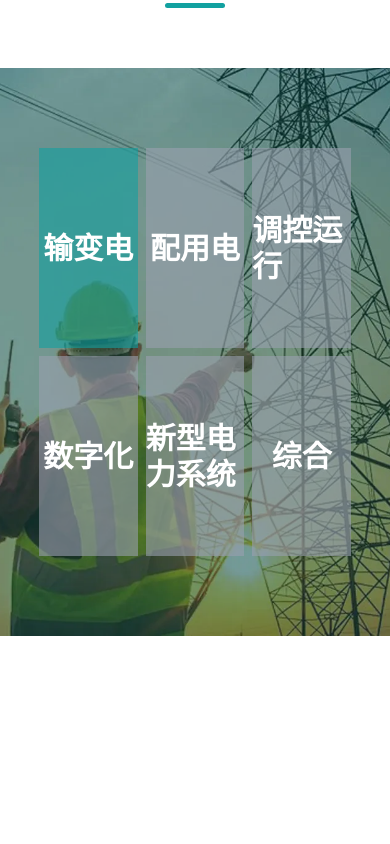
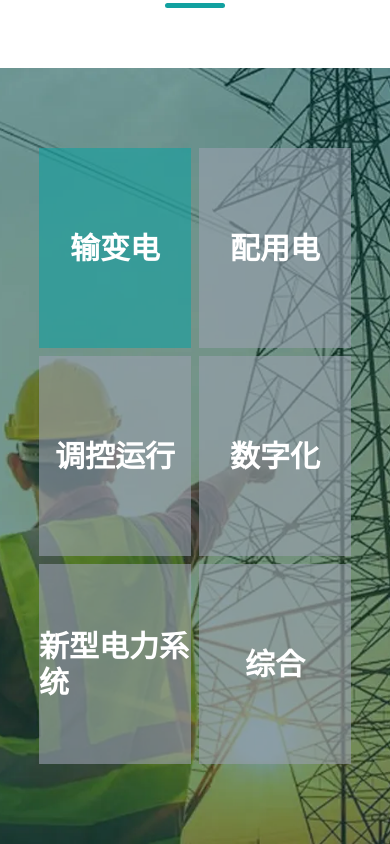
Before and after one commit to real-stanyan/sgcc, a React (Vite) app: page / in a window 390 px wide. Shown: the part 2523-3367 px from the top of the page. Before the commit the page ends 3159 px from the top, so only its background shows below. Built offline with nearby package versions, Linux system fonts and the light colour scheme.

Commit message:
team done PE

```diff
--- a/components/home/Team.tsx
+++ b/components/home/Team.tsx
@@ -23,7 +23,7 @@ const Team = () => {
       >
         <div
           className={`
-          grid grid-cols-3 gap-2 w-[80%] mx-auto
+          grid grid-cols-2 lg:grid-cols-3 gap-2 w-[80%] mx-auto
           `}
         >
           <div
```
